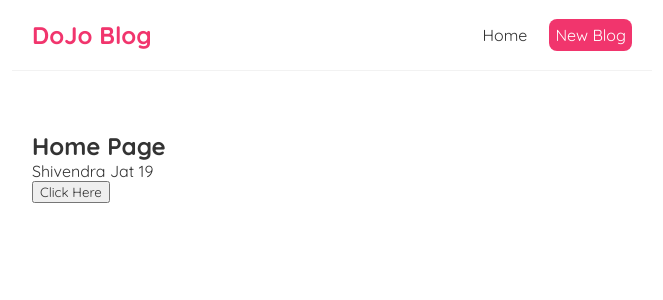
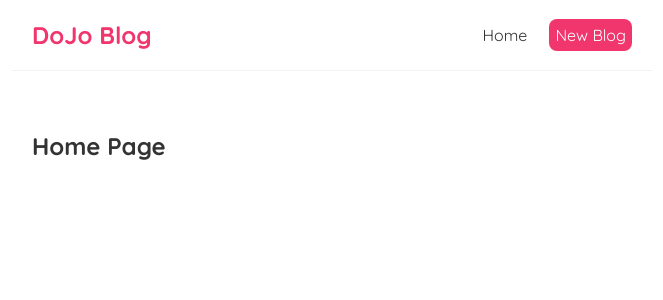
Before and after one commit to shivendra8004/HelloReact, a React (Create React App) app: page / in a window 1280 px wide. Shown: the top 300 px of the page, without its empty margins (308-971 px from the left). Built offline with nearby package versions, Linux system fonts and the light colour scheme.

Commit message:
Lect 10 outputting lists

```diff
--- a/src/components/Home.js
+++ b/src/components/Home.js
@@ -1,20 +1,8 @@
-import React from "react";
-import { useState } from "react";
-
+import React, { useState } from "react";
 const Home = () => {
-  let [name, setName] = useState("Shivendra Jat");
-  const [age, setAge] = useState(19);
-  const handleClick = () => {
-    setName("Shiva");
-    setAge(20);
-  };
   return (
     <div className="home">
       <h2>Home Page</h2>
-      <p>
-        {name} {age}
-      </p>
-      <button onClick={() => handleClick()}>Click Here</button>
     </div>
   );
 };
```
